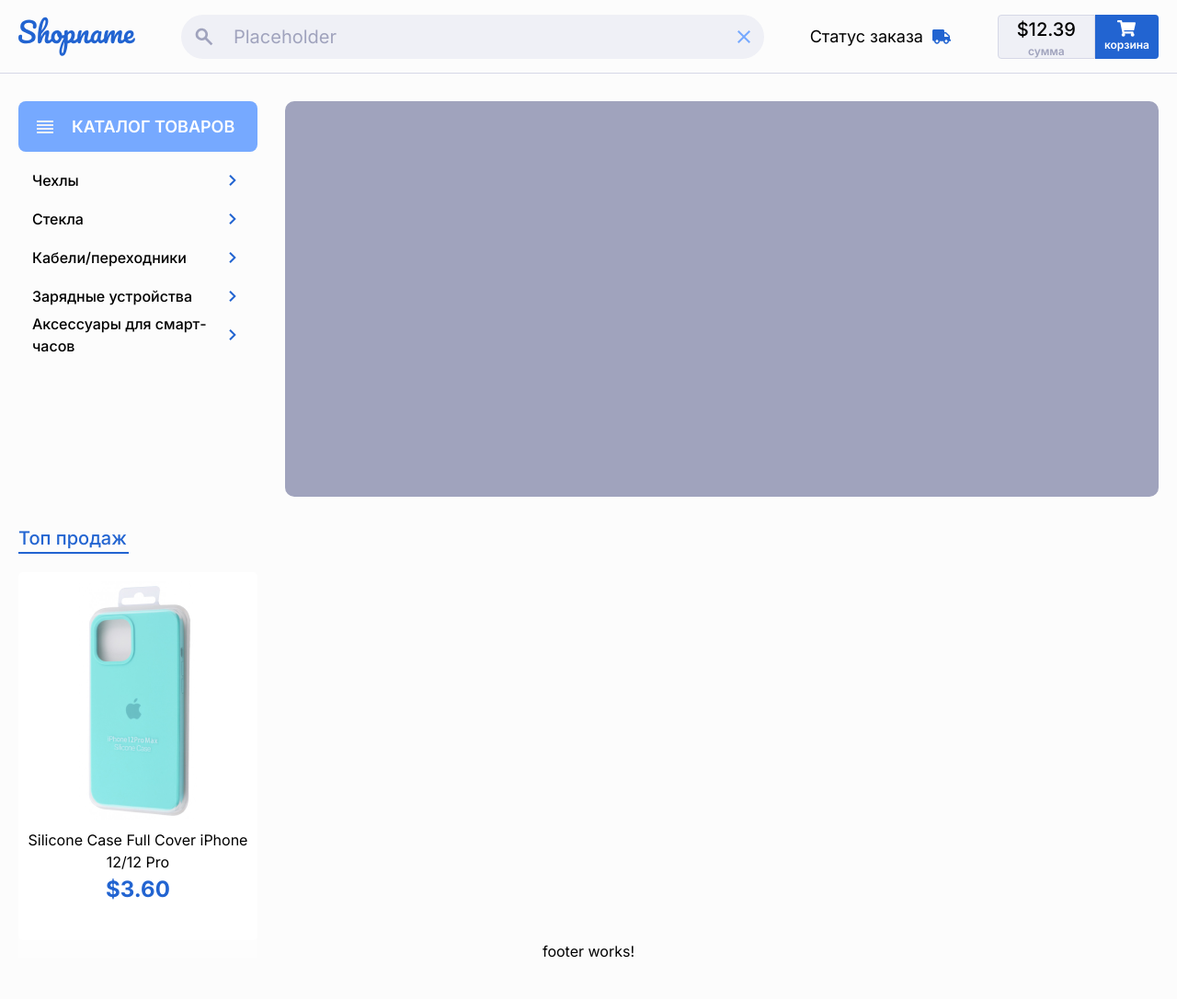
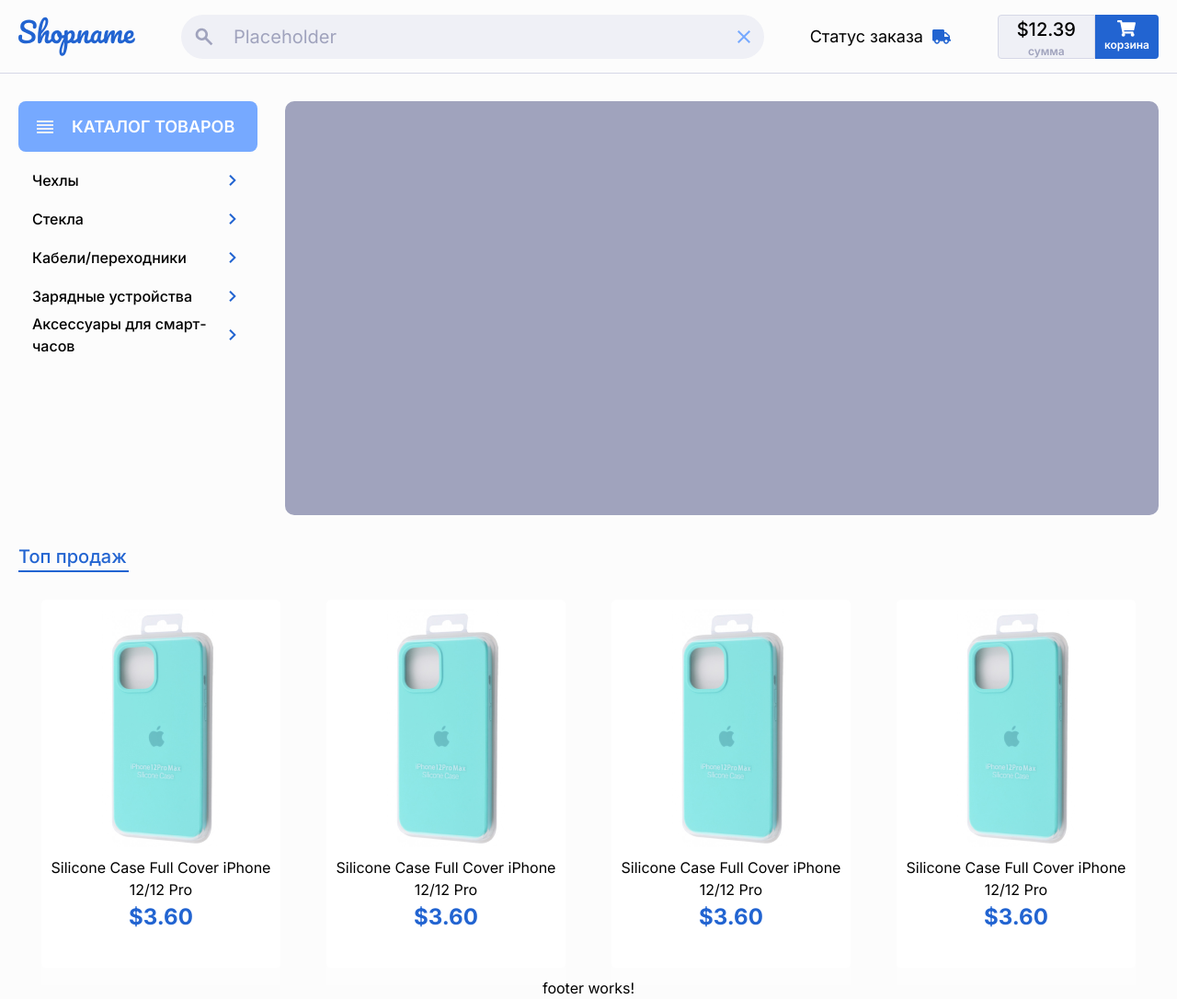
Before and after one commit to Nikitachr/web-store, an Angular app: page / in a window 1280 px wide. Shown: the whole page at 92% size. Before the commit the page ends 1046 px from the top, so only its background shows below. Built offline with nearby package versions, Linux system fonts and the light colour scheme.

Commit message:
feat(main-page.component) add top sales section

```diff
--- a/src/app/client/main-pages/main-page/main-page.component.html
+++ b/src/app/client/main-pages/main-page/main-page.component.html
@@ -1,5 +1,5 @@
 <section class="d__flex w__100per m__top--30 m">
-  <div class="d__flex d__flex--direction-column d__flex--items-center w__260 m__right--30">
+  <div class="catalog d__flex d__flex--direction-column d__flex--items-center w__260 m__right--30">
     <div class="catalog-title d__flex d__flex--items-center w__100per bg__color--3 m__bottom--10">
       <img class="m__right--20" src="assets/svg/catalog.svg" alt="catalog">
       <span class="text__fz--18 text__fw--600 text__color--2 text__transform--uppercase">Каталог товаров</span>
@@ -21,7 +21,10 @@
   <div class="top-sales-title w__120">
     <span class="text__fz--20 text__fw--500 text__color--3">Топ продаж</span>
   </div>
-  <div class="d__flex m__top--20">
-    <app-product-card></app-product-card>
+  <div class="d__flex m__top--20 d__flex--wrap d__flex--justify-around">
+    <app-product-card class="m--10"></app-product-card>
+    <app-product-card class="m--10"></app-product-card>
+    <app-product-card class="m--10"></app-product-card>
+    <app-product-card class="m--10"></app-product-card>
   </div>
 </section>
--- a/src/app/client/main-pages/main-page/main-page.component.scss
+++ b/src/app/client/main-pages/main-page/main-page.component.scss
@@ -4,6 +4,12 @@
   width: 100%;
   max-width: 1394px;
   padding: 0 20px;
+}
+
+.catalog {
+  @media (max-width: 870px) {
+    display: none;
+  }
 }
 
 .catalog-title {
@@ -13,8 +19,17 @@
 }
 
 .slider {
-  height: 430px;
+  display: inline-block;
+  position: relative;
+  max-height: 450px;
   border-radius: 10px;
+}
+
+.slider:after {
+  padding-top: 56.25%;
+  /* 16:9 ratio */
+  display: block;
+  content: '';
 }
 
 .top-sales-title {
--- a/src/app/client/main-view/main-view.component.scss
+++ b/src/app/client/main-view/main-view.component.scss
@@ -0,0 +1,5 @@
+app-menu {
+  @media (min-width: 870px) {
+    display: none;
+  }
+}
--- a/src/assets/scss/spacing.scss
+++ b/src/assets/scss/spacing.scss
@@ -5,6 +5,10 @@
 
   &--5 {
     margin: 5px;
+  }
+
+  &--10 {
+    margin: 10px;
   }
 
   &__top {
```
